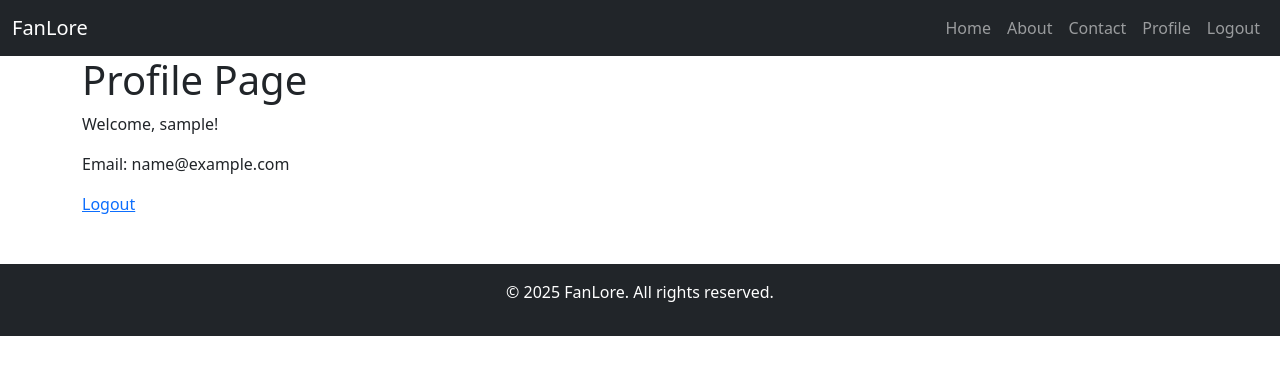
After one commit to NewOsakA/Fanlore, a Django app: page /profile/ in a window 1280 px wide. The commit adds this page. Shown: the top 375 px of the page. Run offline with Django 4.2, Linux system fonts and the light colour scheme; the visitor is signed in with stand-in values (Sample User, id 1).

Commit message:
Apply OAuth and simple profile page

```diff
--- /dev/null
+++ b/fanlore/templates/base.html
@@ -0,0 +1,66 @@
+<!DOCTYPE html>
+<html lang="en">
+<head>
+    <meta charset="UTF-8">
+    <meta name="viewport" content="width=device-width, initial-scale=1.0">
+    <title>{% block title %}FanLore{% endblock %}</title>
+    {% load static %}
+    <!-- Link to Bootstrap 5 (CSS and JS) -->
+    <link href="https://cdn.jsdelivr.net/npm/bootstrap@5.3.0-alpha1/dist/css/bootstrap.min.css" rel="stylesheet">
+    <script src="https://cdn.jsdelivr.net/npm/bootstrap@5.3.0-alpha1/dist/js/bootstrap.bundle.min.js"></script>
+    <!-- Optional: Add custom styles -->
+    <link rel="stylesheet" href="{% static 'css/styles.css' %}">
+    <!-- Optional: Add Google Fonts -->
+    <link href="https://fonts.googleapis.com/css2?family=Roboto:wght@400;500&display=swap" rel="stylesheet">
+</head>
+<body>
+    <!-- Navigation Bar -->
+    <nav class="navbar navbar-expand-lg navbar-dark bg-dark">
+        <div class="container-fluid">
+            <a class="navbar-brand" href="{% url 'home' %}">FanLore</a>
+            <button class="navbar-toggler" type="button" data-bs-toggle="collapse" data-bs-target="#navbarNav" aria-controls="navbarNav" aria-expanded="false" aria-label="Toggle navigation">
+                <span class="navbar-toggler-icon"></span>
+            </button>
+            <div class="collapse navbar-collapse" id="navbarNav">
+                <ul class="navbar-nav ms-auto">
+                    <li class="nav-item">
+                        <a class="nav-link" href="{% url 'home' %}">Home</a>
+                    </li>
+                    <li class="nav-item">
+                        <a class="nav-link" href="{% url 'home' %}">About</a>
+                    </li>
+                    <li class="nav-item">
+                        <a class="nav-link" href="{% url 'home' %}">Contact</a>
+                    </li>
+                    {% if user.is_authenticated %}
+                        <li class="nav-item">
+                            <a class="nav-link" href="{% url 'profile' %}">Profile</a>
+                        </li>
+                        <li class="nav-item">
+                            <a class="nav-link" href="{% url 'account_logout' %}">Logout</a>
+                        </li>
+                    {% else %}
+                        <li class="nav-item">
+                            <a class="nav-link" href="{% url 'login' %}">Login</a>
+                        </li>
+                    {% endif %}
+                </ul>
+            </div>
+        </div>
+    </nav>
+
+    <!-- Main Content -->
+    <div class="container">
+        {% block content %}
+        {% endblock %}
+    </div>
+
+    <!-- Footer -->
+    <footer class="bg-dark text-white text-center py-3 mt-5">
+        <p>&copy; 2025 FanLore. All rights reserved.</p>
+    </footer>
+
+    <!-- Optional: Add any custom scripts here -->
+    <script src="{% static 'js/custom.js' %}"></script>
+</body>
+</html>
--- /dev/null
+++ b/fanlore/templates/fanlore/profile.html
@@ -0,0 +1,9 @@
+{% extends 'base.html' %}
+
+{% block content %}
+  <h1>Profile Page</h1>
+  <p>Welcome, {{ user.username }}!</p>
+  <p>Email: {{ user.email }}</p>
+
+  <a href="{% url 'account_logout' %}">Logout</a>
+{% endblock %}
--- a/fanlore/urls.py
+++ b/fanlore/urls.py
@@ -1,9 +1,8 @@
 from django.urls import path
-
 from . import views
 
-app_name = 'fanlore'
 
 urlpatterns = [
     path('', views.HomeView.as_view(), name='home'),
-    ]
+    path("profile/", views.ProfileView.as_view(), name="profile"),
+]
--- a/fanlore/views/__init__.py
+++ b/fanlore/views/__init__.py
@@ -1 +1,2 @@
 from .home_view import HomeView
+from .profile_view import ProfileView
--- /dev/null
+++ b/fanlore/views/profile_view.py
@@ -0,0 +1,18 @@
+from django.contrib.auth.mixins import LoginRequiredMixin
+from django.views.generic import TemplateView
+
+
+class ProfileView(LoginRequiredMixin, TemplateView):
+    """
+    A view to display the user's profile page.
+    Only logged-in users can access this page.
+    """
+    template_name = "fanlore/profile.html"
+
+    def get_context_data(self, **kwargs):
+        """
+        Add extra context to the template.
+        """
+        context = super().get_context_data(**kwargs)
+        context["user"] = self.request.user
+        return context
--- a/mysite/urls.py
+++ b/mysite/urls.py
@@ -16,10 +16,13 @@ Including another URLconf
 """
 from django.contrib import admin
 from django.urls import path, include
+from django.views.generic import TemplateView
 
 
 urlpatterns = [
-    path("", include("fanlore.urls")),
+    path('', include("fanlore.urls")),
     path('admin/', admin.site.urls),
+    # path('', TemplateView.as_view(template_name="login/index.html")),
+    path("login/", TemplateView.as_view(template_name="login/index.html"), name="login"),
     path('accounts/', include('allauth.urls')),
 ]
```
Also changed, not shown: fanlore/templates/fanlore/home.html (+86 -9 lines), fanlore/templates/login/index.html (added, +23 -0 lines), mysite/settings.py (+29 -16 lines), fanlore/migrations/0001_initial.py (added).
